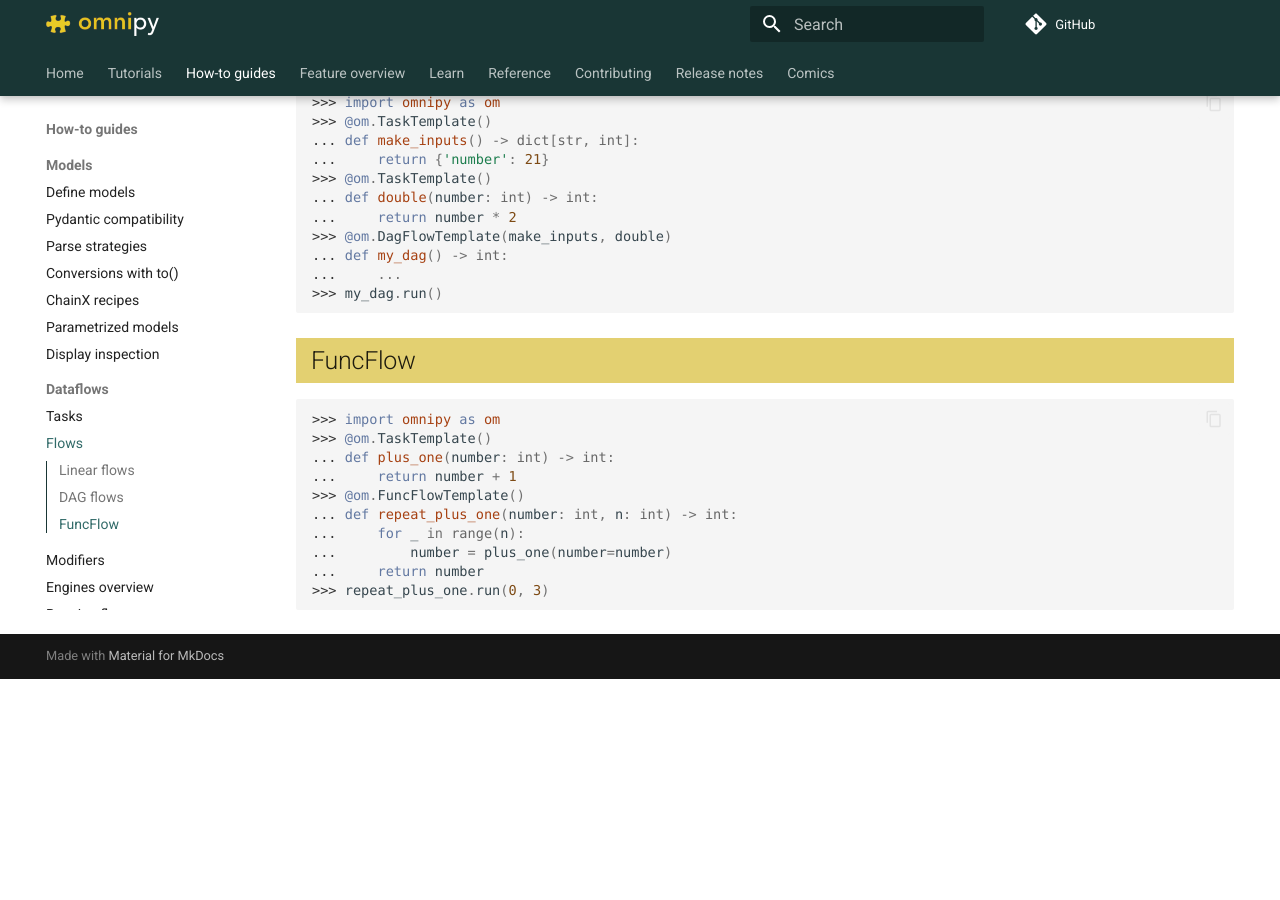
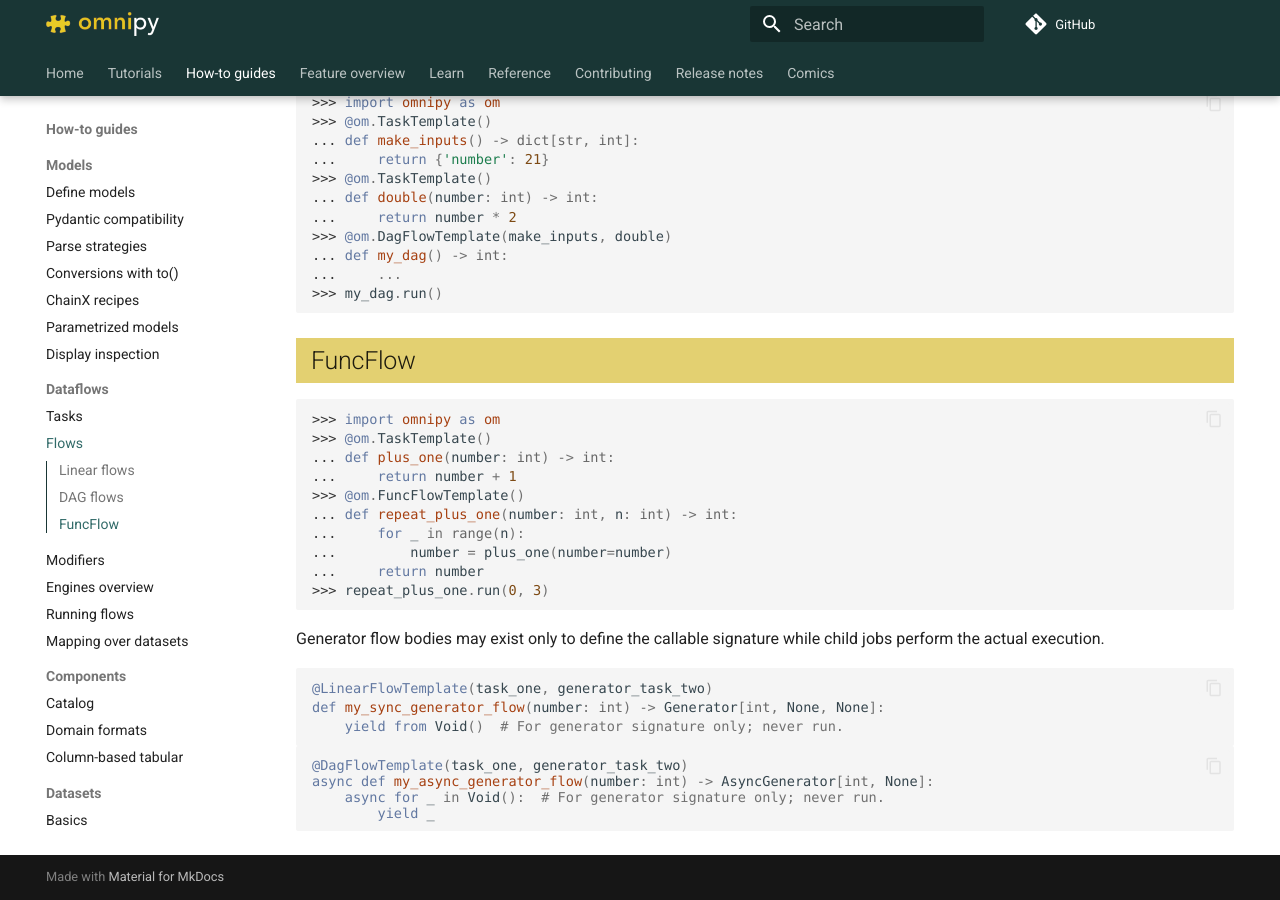
Before and after one commit to fairtracks/omnipy, an MkDocs documentation site: the page built from docs/howto/dataflows/flows.md, in a window 1280 px wide and 900 px high, scrolled down 752 px. Built offline with MkDocs 1.6.1 and Material for MkDocs 9.7.7, drawn with Linux system fonts in a browser that asks for light colours; comment, search, counter and statistics services are not loaded; a style sheet for code colours, icons or effects is not loaded; before the commit the page ends 1431 px from its top, so only the background shows below that.

Commit message:
docs: add Void examples for generator flow bodies

````diff
--- a/docs/howto/dataflows/flows.md
+++ b/docs/howto/dataflows/flows.md
@@ -48,3 +48,19 @@
 ...     return number
 >>> repeat_plus_one.run(0, 3)
 ```
+
+Generator flow bodies may exist only to define the callable signature while child jobs perform
+the actual execution.
+
+```python
+@LinearFlowTemplate(task_one, generator_task_two)
+def my_sync_generator_flow(number: int) -> Generator[int, None, None]:
+    yield from Void()  # For generator signature only; never run.
+```
+
+```python
+@DagFlowTemplate(task_one, generator_task_two)
+async def my_async_generator_flow(number: int) -> AsyncGenerator[int, None]:
+    async for _ in Void():  # For generator signature only; never run.
+        yield _
+```
````
